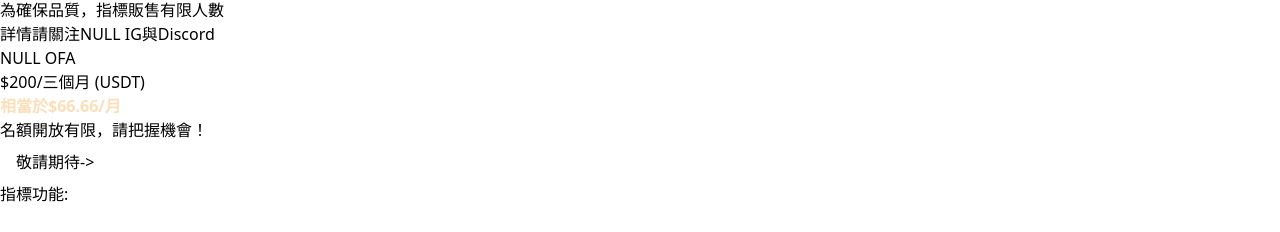
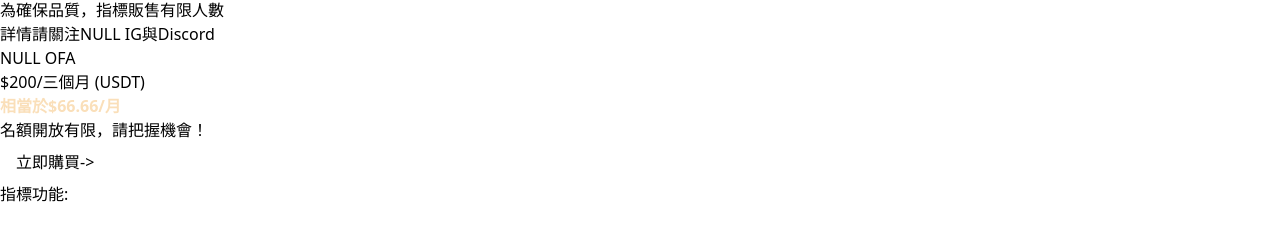
Before and after one commit to vincenthuang113/NULL, a React (Vite) app: page /indicators in a window 1280 px wide. Shown: the part 2254-2486 px from the top of the page. Built offline with nearby package versions, Linux system fonts and the light colour scheme.

Commit message:
second wave

```diff
--- a/src/partials/Hero.jsx
+++ b/src/partials/Hero.jsx
@@ -25,7 +25,7 @@
             <div data-aos="zoom-out">
               <div className="relative text-sm text-gray-300 bg-gray-800 rounded-full inline-block px-4 py-1 mb-6 before:content-[''] before:absolute before:-z-10 before:inset-0 before:-m-0.5 before:bg-gradient-to-t before:from-gray-800 before:to-gray-800 before:via-gray-600 before:rounded-full">
                 <div className="text-gray-400">
-                  NULL OFA指標第二波敬請期待{' '}
+                  NULL OFA指標第二波{' '}
                   <Link className="font-medium text-blue-500 inline-flex items-center transition duration-150 ease-in-out group" to="/indicators">
                     詳細資訊{' '}
                     <span className="tracking-normal group-hover:translate-x-0.5 transition-transform duration-150 ease-in-out ml-1">-&gt;</span>
--- a/src/partials/Pricing.jsx
+++ b/src/partials/Pricing.jsx
@@ -34,12 +34,12 @@
                 </div>
                 <div className="text-gray-400 mb-6"><span className='monthlyPricing'>相當於$66.66/月</span><br/>名額開放有限，請把握機會！</div>
                 {/* change it back to a href */}
-                <Link className="btn-sm text-white bg-gradient-to-t from-blue-600 to-blue-400 hover:to-blue-500 w-full shadow-lg group" to="/comingsoon" target="_blank">
-                  敬請期待{' '}
+                <a className="btn-sm text-white bg-gradient-to-t from-blue-600 to-blue-400 hover:to-blue-500 w-full shadow-lg group" href="https://forms.gle/3HF2A6asp1hqoCec7" target="_blank">
+                  立即購買{' '}
                   <span className="tracking-normal text-blue-200 group-hover:translate-x-0.5 transition-transform duration-150 ease-in-out ml-1">
                     -&gt;
                   </span>
-                </Link>
+                </a>
               </div>
               <div className="font-medium mb-4">指標功能:</div>
               <ul className="text-gray-400 space-y-3 grow">
@@ -87,12 +87,12 @@
                   <span className="font-medium text-gray-400">/年 (USDT)</span>
                 </div>
                 <div className="text-gray-400 mb-6"><span className='monthlyPricing'>相當於$35/月</span><br/>名額開放有限，請把握機會！</div>
-                <Link className="btn-sm text-white bg-gradient-to-t from-blue-600 to-blue-400 hover:to-blue-500 w-full shadow-lg group" to="/comingsoon" target="_blank">
-                  敬請期待{' '}
+                <a className="btn-sm text-white bg-gradient-to-t from-blue-600 to-blue-400 hover:to-blue-500 w-full shadow-lg group" href="https://forms.gle/T3rqQbRGdb8qbo4b9" target="_blank">
+                  立即購買{' '}
                   <span className="tracking-normal text-blue-200 group-hover:translate-x-0.5 transition-transform duration-150 ease-in-out ml-1">
                     -&gt;
                   </span>
-                </Link>
+                </a>
               </div>
               <div className="font-medium mb-4">指標功能以外，還有:</div>
               <ul className="text-gray-400 space-y-3 grow">
@@ -138,12 +138,12 @@
                   <span className="font-medium text-gray-400">/半年 (USDT)</span>
                 </div>
                 <div className="text-gray-400 mb-6"><span className='monthlyPricing'>相當於$45/月</span><br/>名額開放有限，請把握機會！</div>
-                <Link className="btn-sm text-white bg-gradient-to-t from-blue-600 to-blue-400 hover:to-blue-500 w-full shadow-lg group" to="/comingsoon" target="_blank">
-                  敬請期待{' '}
+                <a className="btn-sm text-white bg-gradient-to-t from-blue-600 to-blue-400 hover:to-blue-500 w-full shadow-lg group" href="https://forms.gle/i11RPHA45wxUDB2F8" target="_blank">
+                  立即購買{' '}
                   <span className="tracking-normal text-blue-200 group-hover:translate-x-0.5 transition-transform duration-150 ease-in-out ml-1">
                     -&gt;
                   </span>
-                </Link>
+                </a>
               </div>
               <div className="font-medium mb-4">指標功能:</div>
               <ul className="text-gray-400 space-y-3 grow">
```
